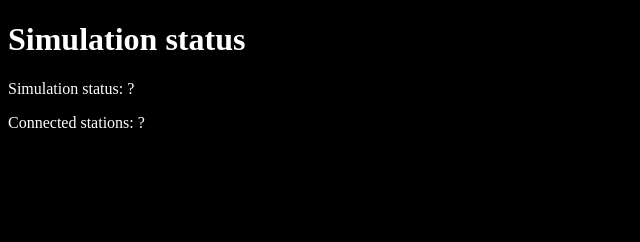
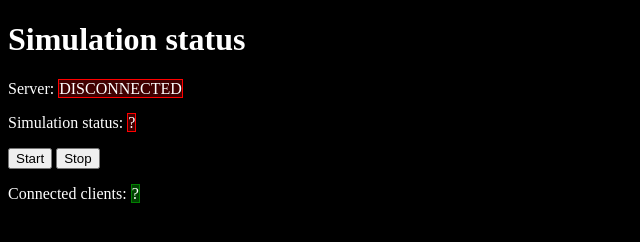
Before and after one commit to maugier/diane, a website: page status.html in a window 1280 px wide. Shown: the whole page, without its empty margins (0-640 px from the left). Drawn offline with nearby package versions, Linux system fonts and the light colour scheme; no server answers.

Commit message:
Testing out Socket.IO, basic status interface

```diff
--- a/diane.css
+++ b/diane.css
@@ -2,3 +2,15 @@ body {
     color: white;
     background-color: black;
 }
+
+.ok {
+    background-color: #004000;
+    color: "green";
+    border: solid 1px green;
+}
+
+.nok {
+    background-color: #400000;
+    color: "red";
+    border: solid 1px red;
+}
--- a/status.html
+++ b/status.html
@@ -4,10 +4,33 @@
         <meta encoding="UTF-8">
         <title>Simulation Status</title>
         <link rel="stylesheet" href="diane.css">
+        <script src="//ajax.googleapis.com/ajax/libs/jquery/2.1.1/jquery.min.js"></script>
+        <script src="/socket.io/socket.io.js"></script>
     </head>
     <body>
         <h1>Simulation status</h1>
-        <p>Simulation status: <span id="status">?</span></p>
-        <p>Connected stations: <span id="connections">?</span></p>
+        <p>Server: <span id="status" class="nok">DISCONNECTED</span></p>
+        <p>Simulation status: <span id="running" class="nok">?</span></p>
+
+        <button id="start">Start</button>
+        <button id="stop">Stop</button>
+
+        <p>Connected clients: <span id="connections" class="ok">?</span></p>
+        <script>
+            var global = io();
+            global.on('connect', function() {
+                $('#status').removeClass('nok').addClass('ok').text("CONNECTED");
+            });
+            global.on('disconnect', function() {
+                $('#status').removeClass('ok').addClass('nok').text("DISCONNECTED");
+            });
+            global.on('cc', function(count) {
+               $('#connections').text(count);
+            });
+
+            $('#start').click(function(e) { global.emit('start', {}); });
+            $('#stop').click(function(e) { global.emit('stop', {}); });
+
+        </script>
     </body>
 </html>
```
Also changed, not shown: diane.js (+14 -0 lines).
